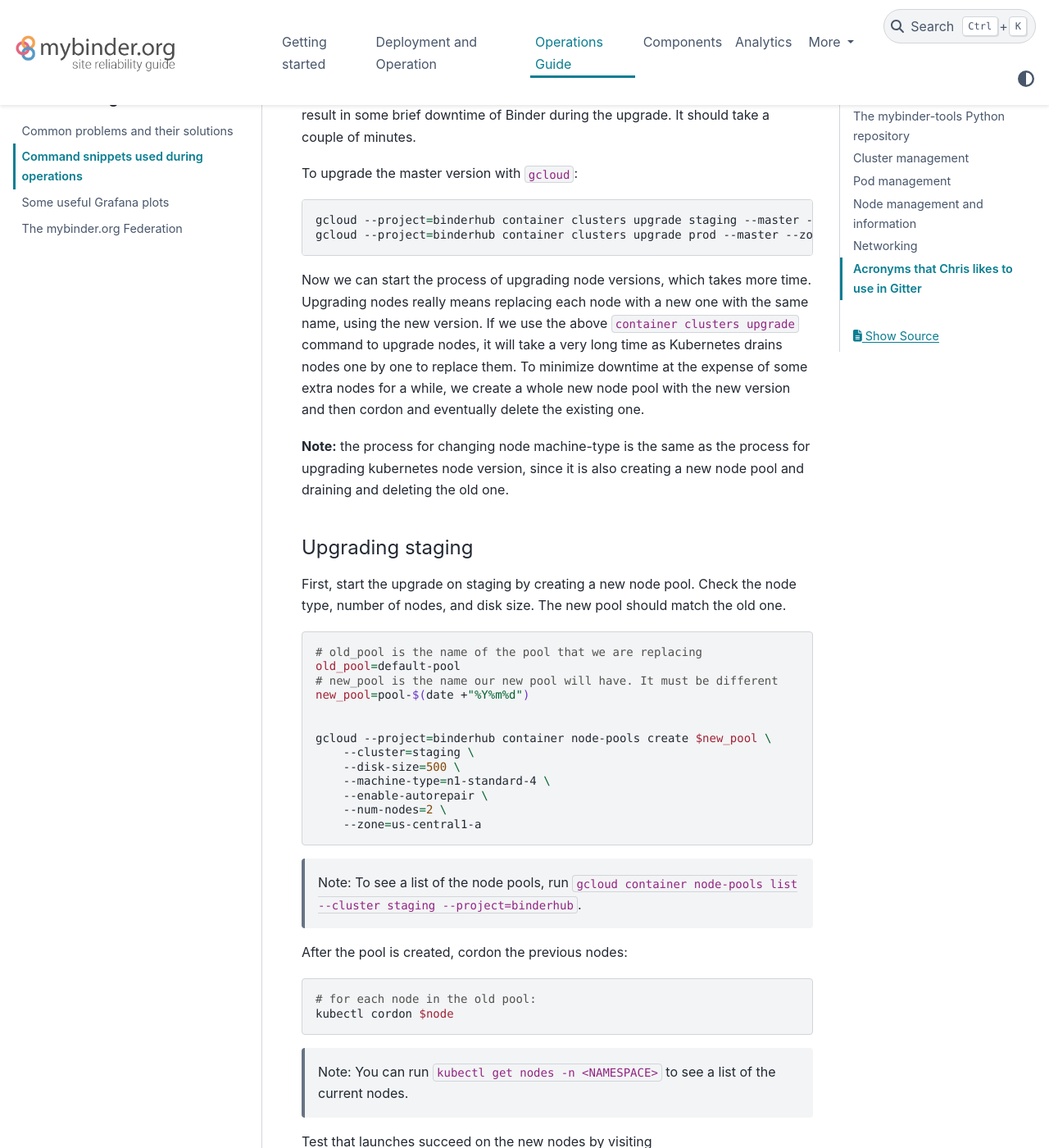
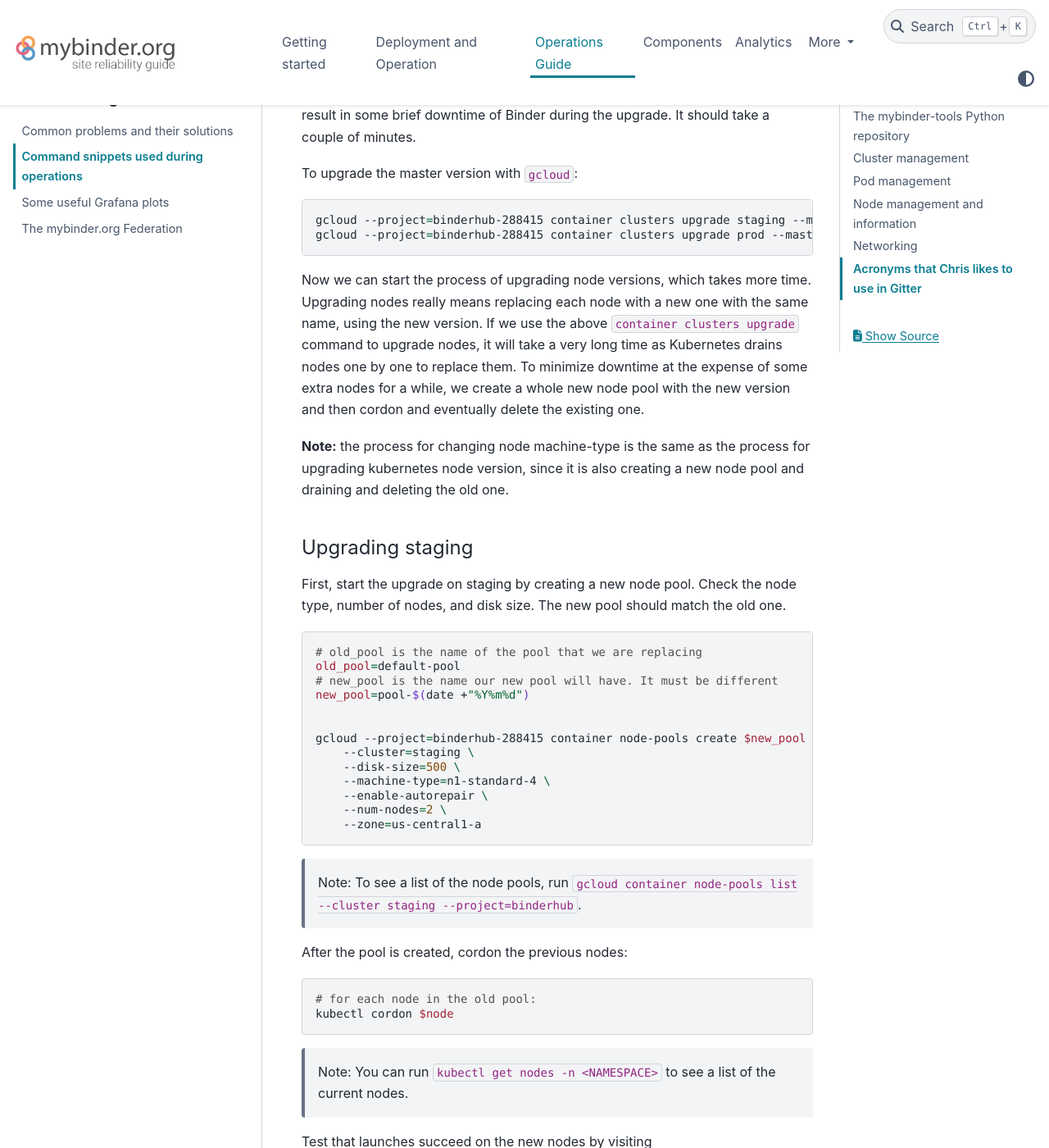
Before and after one commit to jupyterhub/mybinder.org-deploy, a Sphinx documentation site: the page built from docs/source/operation_guide/command_snippets.md, in a window 1280 px wide and 1400 px high, scrolled down 1008 px. Shown: the whole window at 82% size. Built offline with Sphinx 7.4.7 and the PyData theme 0.15.4, drawn with Linux system fonts in a browser that asks for light colours; some of the changed text lies outside the part shown.

Commit message:
Use project ID, not project name

````diff
--- a/docs/source/operation_guide/command_snippets.md
+++ b/docs/source/operation_guide/command_snippets.md
@@ -36,8 +36,8 @@
 To upgrade the master version with `gcloud`:
 
 ```bash
-gcloud --project=binderhub container clusters upgrade staging --master --zone=us-central1-a
-gcloud --project=binderhub container clusters upgrade prod --master --zone=us-central1
+gcloud --project=binderhub-288415 container clusters upgrade staging --master --zone=us-central1-a
+gcloud --project=binderhub-288415 container clusters upgrade prod --master --zone=us-central1
 ```
 
 Now we can start the process of upgrading node versions, which takes more time.
@@ -65,7 +65,7 @@
 new_pool=pool-$(date +"%Y%m%d")
 
 
-gcloud --project=binderhub container node-pools create $new_pool \
+gcloud --project=binderhub-288415 container node-pools create $new_pool \
     --cluster=staging \
     --disk-size=500 \
     --machine-type=n1-standard-4 \
@@ -99,7 +99,7 @@
 and then the node pool can be deleted:
 
 ```bash
-gcloud --project=binderhub container node-pools delete $old_pool --cluster=staging --zone=us-central1-a
+gcloud --project=binderhub-288415 container node-pools delete $old_pool --cluster=staging --zone=us-central1-a
 ```
 
 #### Upgrading prod
@@ -130,7 +130,7 @@
 ```bash
 # old_user_pool is the name of the existing user pool, to be deleted
 # we can automatically assign this to a variable like so
-old_user_pool=$(gcloud container node-pools list --cluster prod --project=binderhub --format json | jq -r '.[].name' | grep '^user')
+old_user_pool=$(gcloud container node-pools list --cluster prod --project=binderhub-288415 --format json | jq -r '.[].name' | grep '^user')
 # new_user_pool can be anything, as long as it isn't the same as old_user_pool
 # we recommend appending with the date
 new_user_pool=user-$(date +"%Y%m%d")
@@ -138,14 +138,14 @@
 
 > Note: You can see a list of the node pools by running:
 ```bash
-gcloud container node-pools list --cluster prod --project=binderhub --zone=us-central1
+gcloud container node-pools list --cluster prod --project=binderhub-288415 --zone=us-central1
 ```
 
 Then we can create the new user pool:
 
 ```bash
 # create the new user pool
-gcloud beta --project=binderhub container node-pools create $new_user_pool \
+gcloud beta --project=binderhub-288415 container node-pools create $new_user_pool \
     --cluster=prod \
     --zone=us-central1 \
     --disk-type=pd-ssd \
@@ -164,11 +164,11 @@
 
 ```bash
 # the name of the old 'core' pool
-old_core_pool=$(gcloud container node-pools list --cluster prod --project=binderhub --format json | jq -r '.[].name' | grep '^core')
+old_core_pool=$(gcloud container node-pools list --cluster prod --project=binderhub-288415 --format json | jq -r '.[].name' | grep '^core')
 # the name of the new 'core' pool
 new_core_pool=core-$(date +"%Y%m%d")
 
-gcloud beta --project=binderhub container node-pools create $new_core_pool \
+gcloud beta --project=binderhub-288415 container node-pools create $new_core_pool \
     --cluster=prod \
     --zone=us-central1 \
     --disk-type=pd-ssd \
@@ -225,9 +225,9 @@
 ```bash
 kubectl drain --force --delete-local-data --ignore-daemonsets --grace-period=0 $node
 
-gcloud --project=binderhub container node-pools delete $old_user_pool --cluster=prod --zone=us-central1
+gcloud --project=binderhub-288415 container node-pools delete $old_user_pool --cluster=prod --zone=us-central1
 
-gcloud --project=binderhub container node-pools delete $old_core_pool --cluster=prod --zone=us-central1
+gcloud --project=binderhub-288415 container node-pools delete $old_core_pool --cluster=prod --zone=us-central1
 ```
 
 ## Pod management
````
